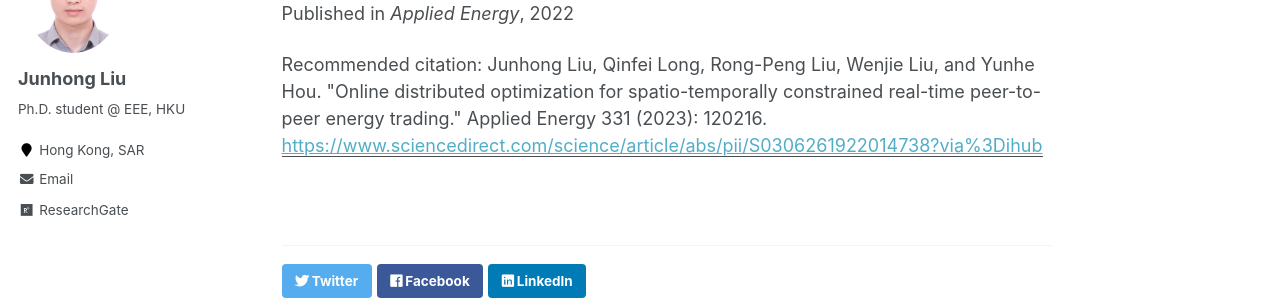
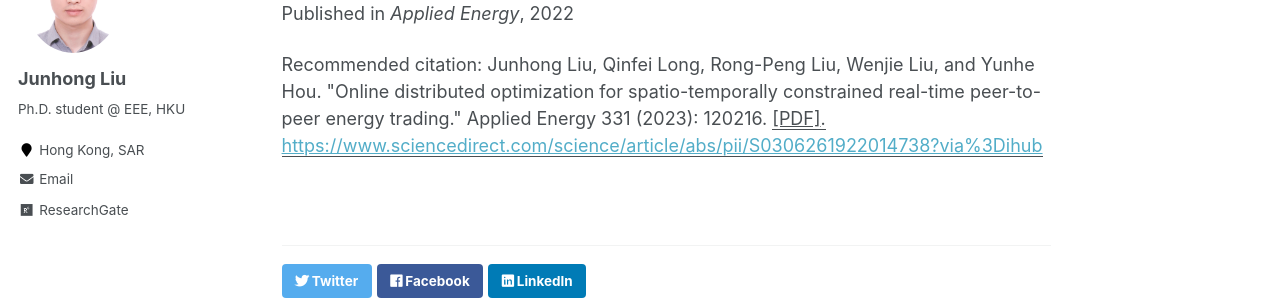
Before and after one commit to johnny-eee/online, a Jekyll site: the page built from _publications/2022-11-23-paper-title-number-1.md, in a window 1280 px wide. Shown: the part 192-492 px from the top of the page. Built offline with Jekyll 4.4.1, drawn with Linux system fonts in a browser that asks for light colours.

Commit message:
Update 2022-11-23-paper-title-number-1.md

```diff
--- a/_publications/2022-11-23-paper-title-number-1.md
+++ b/_publications/2022-11-23-paper-title-number-1.md
@@ -7,5 +7,5 @@ excerpt: 'The real-time P2P energy trading problem is formulated as a spatio-tem
 date: 2022-11-23
 venue: 'Applied Energy'
 paperurl: 'https://www.sciencedirect.com/science/article/abs/pii/S0306261922014738?via%3Dihub'
-citation: 'Junhong Liu, Qinfei Long, Rong-Peng Liu, Wenjie Liu, and Yunhe Hou. "Online distributed optimization for spatio-temporally constrained real-time peer-to-peer energy trading." Applied Energy 331 (2023): 120216.'
+citation: 'Junhong Liu, Qinfei Long, Rong-Peng Liu, Wenjie Liu, and Yunhe Hou. "Online distributed optimization for spatio-temporally constrained real-time peer-to-peer energy trading." Applied Energy 331 (2023): 120216. <u><a href="{{author.googlescholar}}">[PDF]</a>.</u>'
 ---
```
